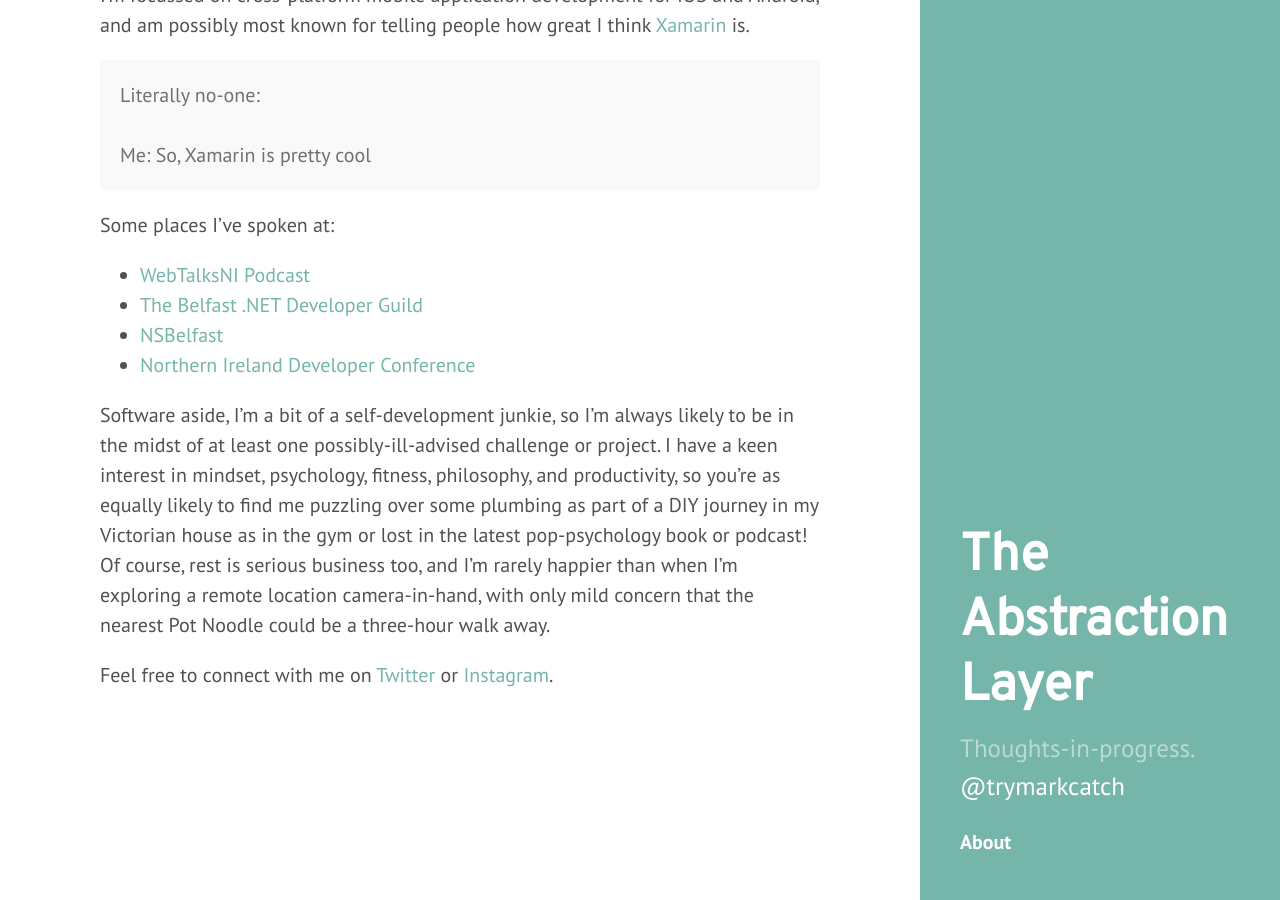
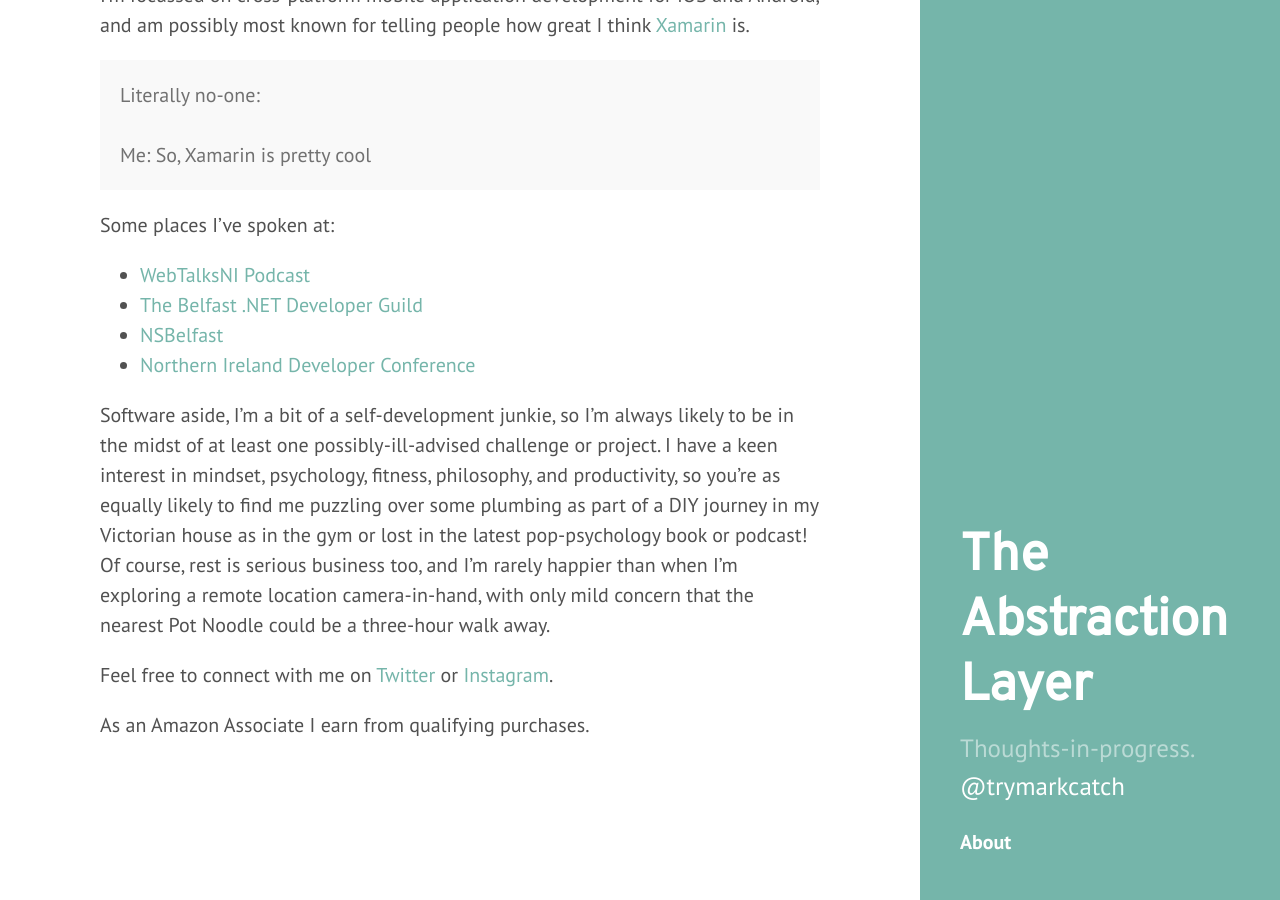
Before and after one commit to markmccaigue/markmccaigue.github.io, a Jekyll site: the page built from about.md, in a window 1280 px wide and 900 px high, scrolled down 610 px. Built offline with Jekyll 4.4.1, drawn with Linux system fonts in a browser that asks for light colours; Markdown is read by kramdown in place of the engine named in the settings.

Commit message:
Update about.md

```diff
--- a/about.md
+++ b/about.md
@@ -31,3 +31,5 @@ Some places I've spoken at:
 Software aside, I'm a bit of a self-development junkie, so I'm always likely to be in the midst of at least one possibly-ill-advised challenge or project. I have a keen interest in mindset, psychology, fitness, philosophy, and productivity, so you're as equally likely to find me puzzling over some plumbing as part of a DIY journey in my Victorian house as in the gym or lost in the latest pop-psychology book or podcast!  Of course, rest is serious business too, and I'm rarely happier than when I'm exploring a remote location camera-in-hand, with only mild concern that the nearest Pot Noodle could be a three-hour walk away.
 
 Feel free to connect with me on [Twitter](https://twitter.com/trymarkcatch/) or [Instagram](https://www.instagram.com/trymarkcatch/).
+
+As an Amazon Associate I earn from qualifying purchases.
```
